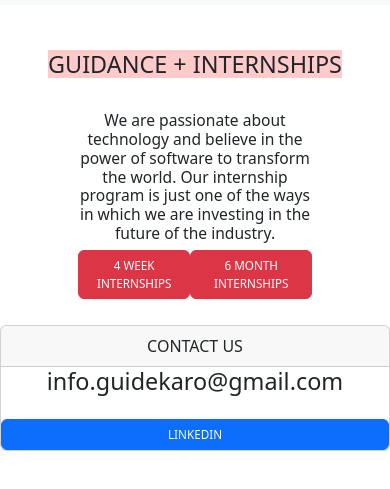
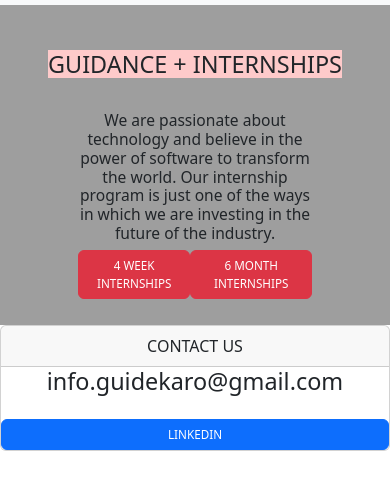
Before and after one commit to shauryasds/Guidekaro, a plain HTML site: page index.html in a window 390 px wide. Shown: the part 51-540 px from the top of the page. Drawn offline with nearby package versions, Linux system fonts and the light colour scheme; the site is published under a folder, as on GitHub Pages, so addresses that start at the root find nothing.

Commit message:
Update index.html

```diff
--- a/index.html
+++ b/index.html
@@ -24,7 +24,7 @@
             align-items: center;
             justify-content: center;
             flex-direction: column;
-            background:url('/bg.jpg') no-repeat center/100% ;
+            background:url('bg.jpg') no-repeat center/100% ;
 
         }
         .text{
@@ -60,7 +60,7 @@
             .section{
            /* min-height: 65vh; */
            height: auto;
-            background:url('/bg.jpg') no-repeat center/170% ;
+            background:url('bg.jpg') no-repeat center/170% ;
 
 
         }
```
